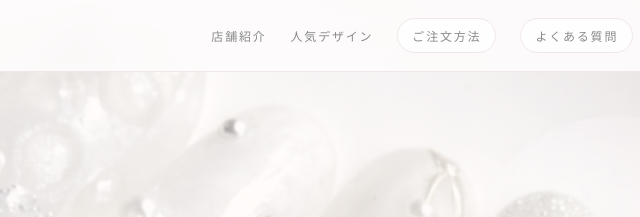
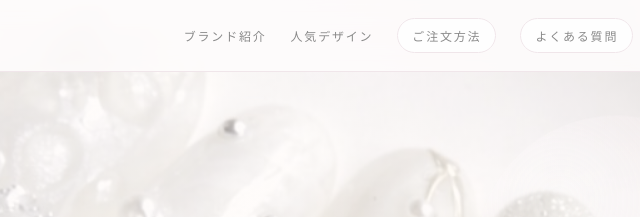
Before and after one commit to daart-nail/daart-homepage, a plain HTML site: page index.html in a window 1280 px wide. Shown: the top 217 px of the page, 396-1036 px from the left. Drawn offline with nearby package versions, Linux system fonts and the light colour scheme.

Commit message:
店舗紹介をブランド紹介に変更

```diff
--- a/index.html
+++ b/index.html
@@ -77,7 +77,7 @@
       </button>
       <nav class="header__nav" id="nav" aria-label="メインナビゲーション">
         <ul class="header__nav-list">
-          <li><a href="#about">店舗紹介</a></li>
+          <li><a href="#about">ブランド紹介</a></li>
           <li><a href="#collection">人気デザイン</a></li>
           <li><a href="#order">ご注文方法</a></li>
           <li><a href="#faq">よくある質問</a></li>
```
